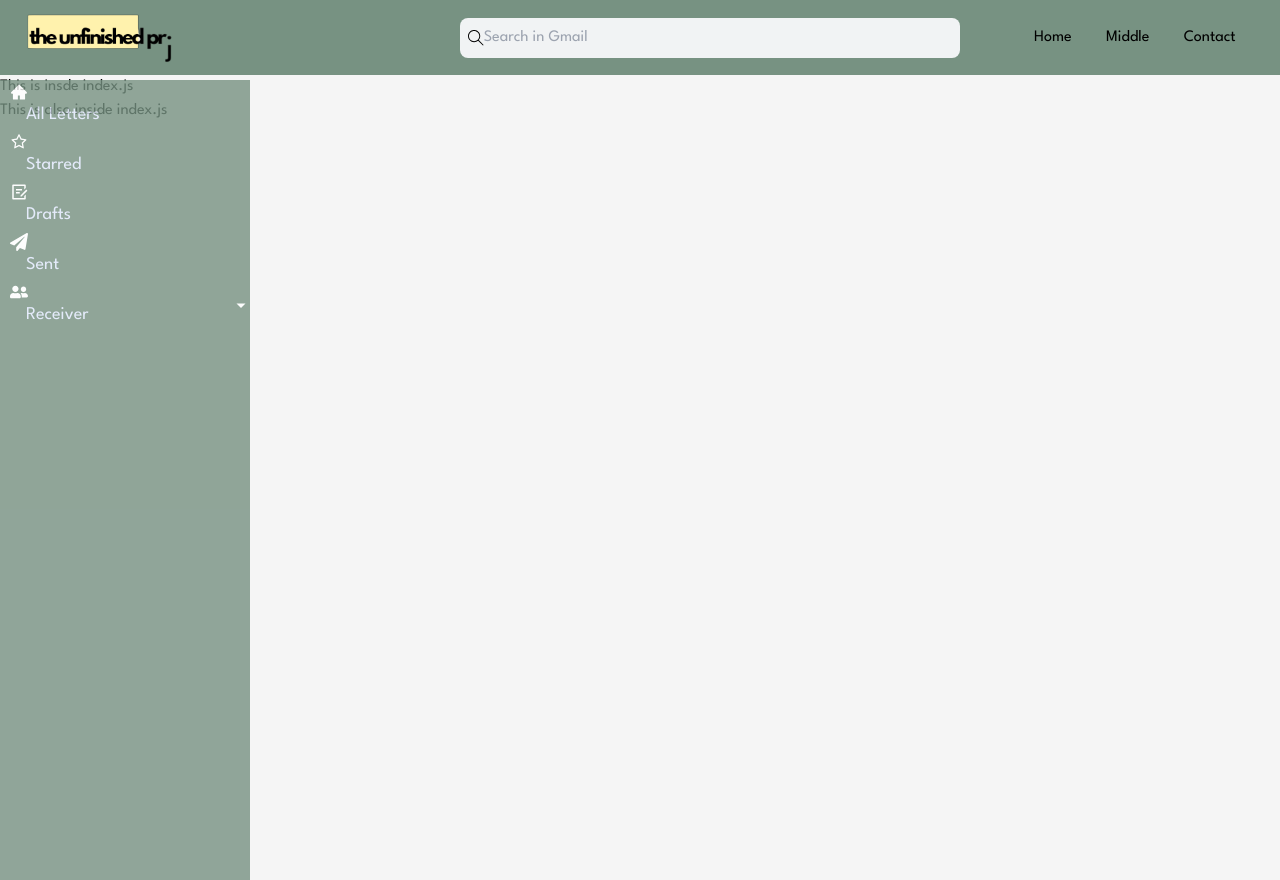
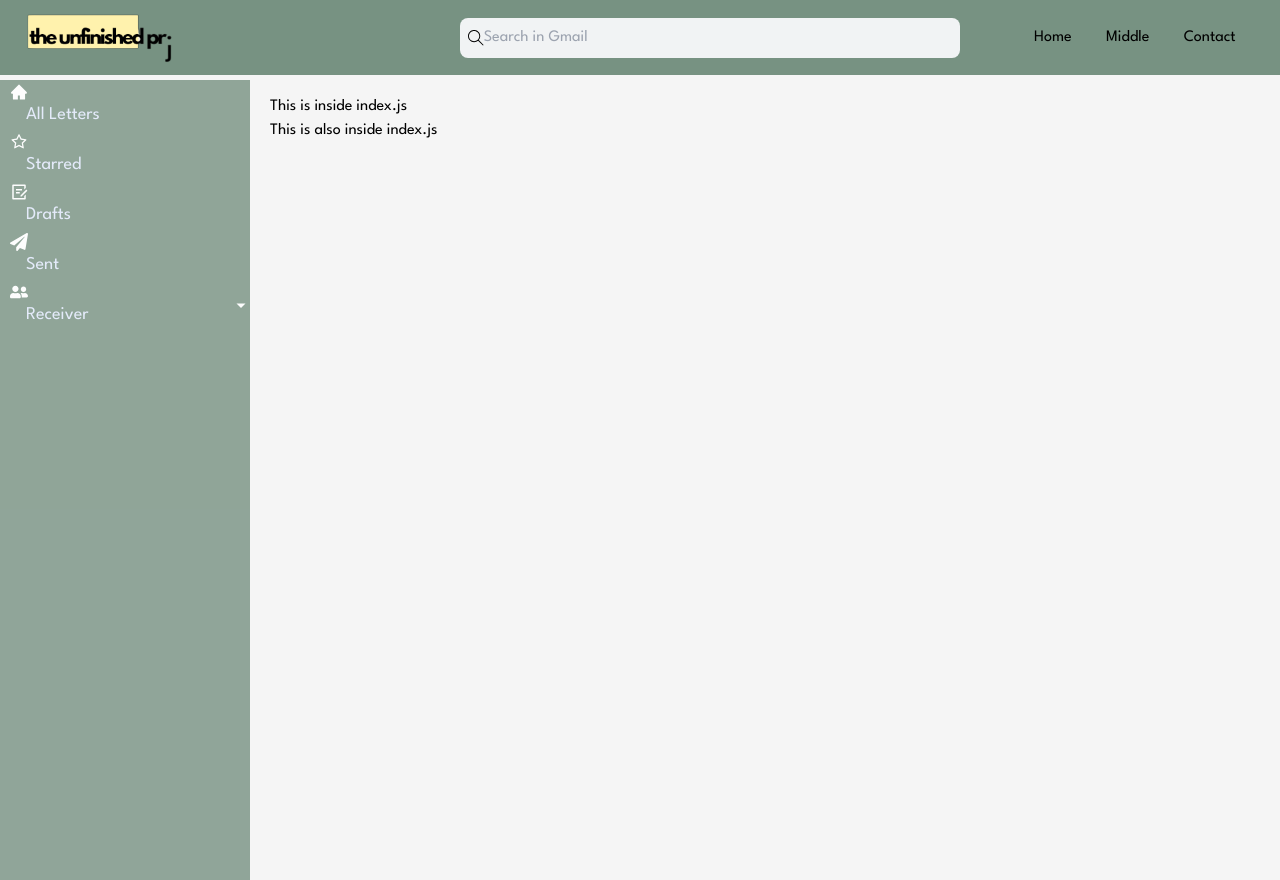
Before and after one commit to hphng/The_Unfinished_Project, a Next.js app: page / in a window 1280 px wide. Built offline with nearby package versions, Linux system fonts and the light colour scheme.

Commit message:
fix layout

```diff
--- a/components/layout.js
+++ b/components/layout.js
@@ -1,11 +1,15 @@
 import { Inter } from 'next/font/google'
+import Header from './base/Header'
+import SideBar from './base/SideBar'
 
 const inter = Inter({ subsets: ['latin'] })
 
 export default function RootLayout({ children }) {
   return (
     <html lang="en">
-      <body className={inter.className}>{children}</body>
+      <body className={inter.className}>
+        {children}
+      </body>
     </html>
   )
 }
--- a/pages/_app.js
+++ b/pages/_app.js
@@ -10,12 +10,12 @@ import SideBar from '../components/base/SideBar';
 
 import '../styles/globals.css';
 import styled from 'styled-components';
+import Layout from '../components/layout'
 
-// const ContentContainer = styled.div`
-//   margin-left: ${({ sidebarWidth }) => (sidebarWidth ? '250px' : '0')}; /* Adjust margin based on sidebarWidth state */
-//   transition: margin 350ms;
-//   padding: 20px; /* Add padding to the content area */
-// `;
+const ContentContainer = styled.div`
+  margin-left: 250px;
+  padding: 20px; /* Add padding to the content area */
+`;
 
 function MyApp({ Component, pageProps }) {
     return (
@@ -23,17 +23,16 @@ function MyApp({ Component, pageProps }) {
         <Head>
           <title>My Next.js App</title>
         </Head>
-        <div className="app-container">
-          <Header /> {/* Render the Header component */}
-          <SideBar/>
-          {/* <ContentContainer sidebarWidth={sidebarWidth}>
+
+
+        <Header />
+        <SideBar/>
+        <main>
+          <ContentContainer>
             <Component {...pageProps} />
-          </ContentContainer> */}
-          <main>
-            <Component {...pageProps} />
-          </main>
+          </ContentContainer>
+        </main>
 
-        </div>
       </>
     );
   }
--- a/pages/index.js
+++ b/pages/index.js
@@ -3,7 +3,7 @@ import React from 'react';
 function Home() {
   return (
     <div>
-      <h2>This is insde index.js</h2>
+      <h2>This is inside index.js</h2>
       <p>This is also inside index.js</p>
     </div>
   );
```
